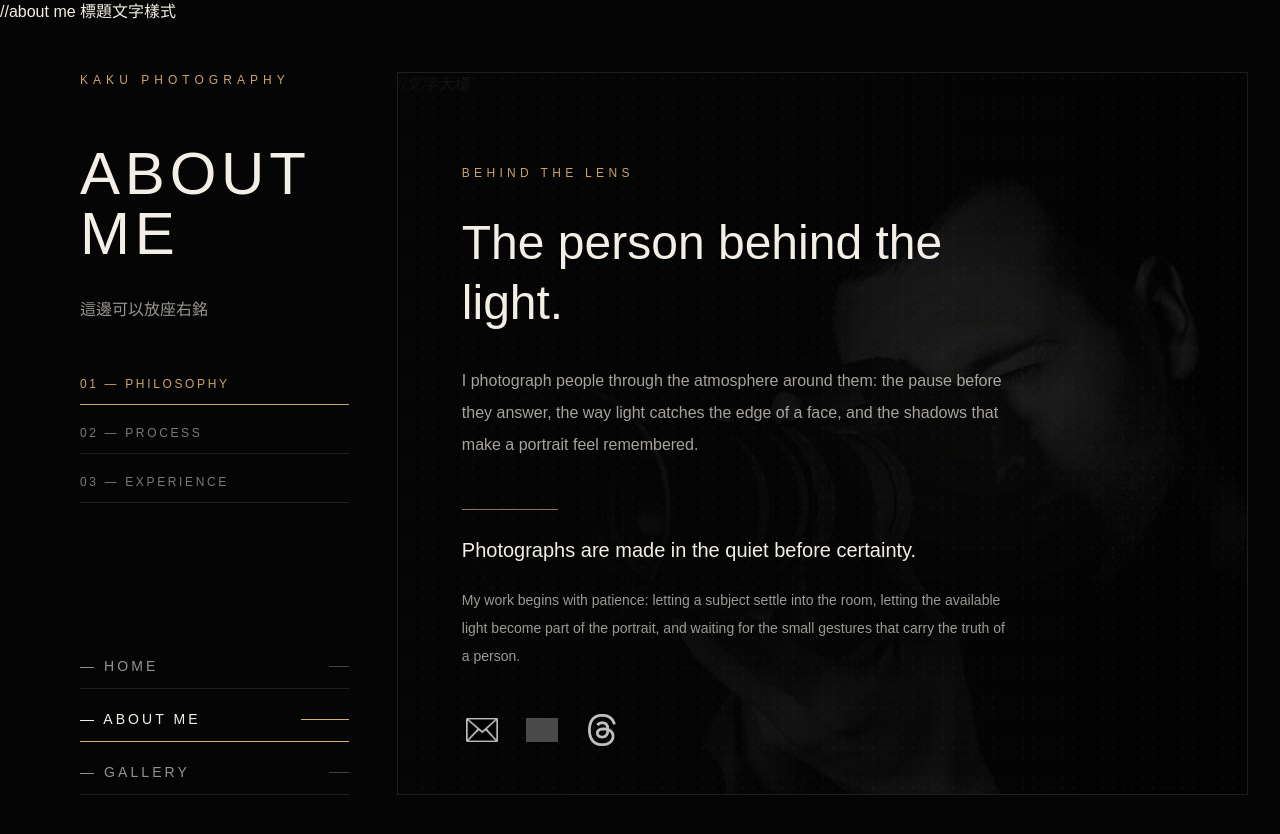
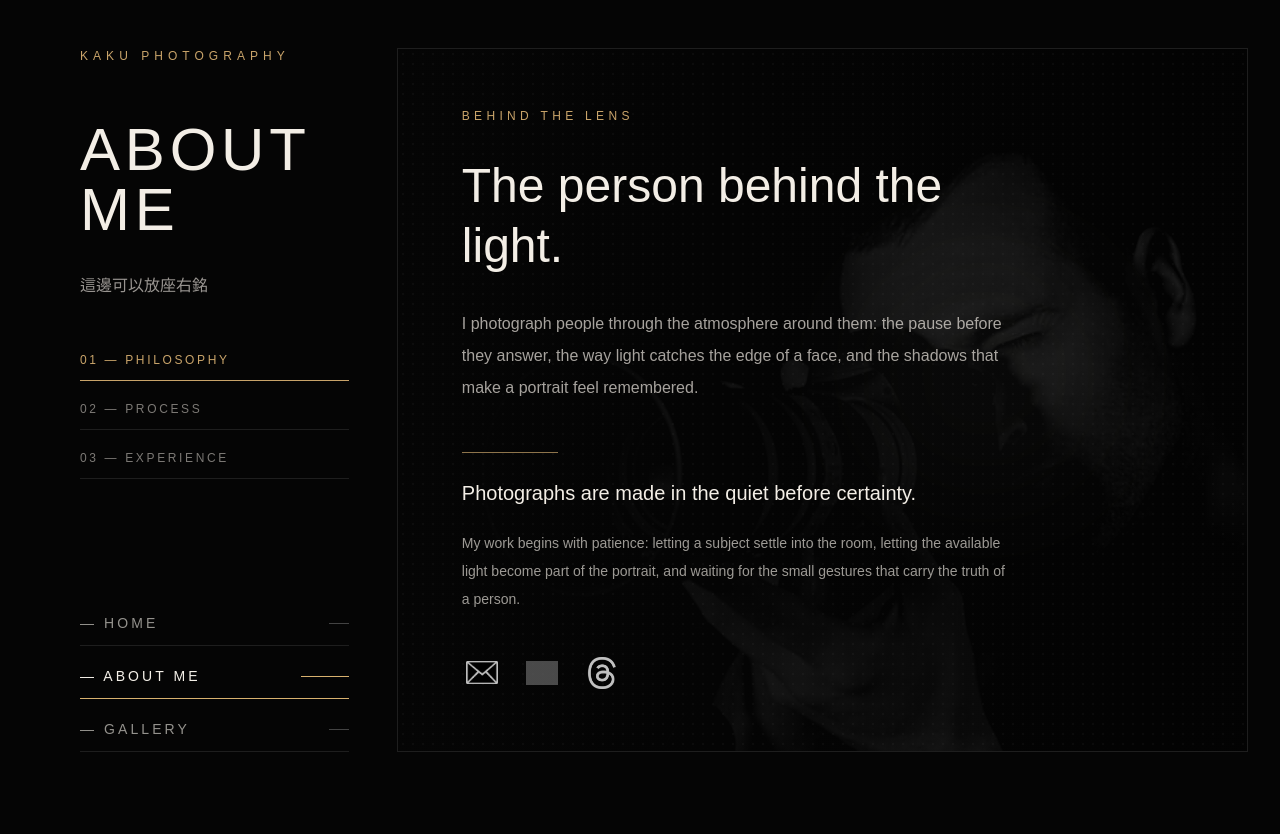
Before and after one commit to Adrian-Kao/kakuweb, a Next.js app: page /about in a window 1280 px wide. Shown: the top 834 px of the page. After the commit the page ends 800 px from the top, so only its background shows below. Built offline with nearby package versions, Linux system fonts and the light colour scheme; grey boxes are pictures that could not be loaded.

Commit message:
註解刪除

```diff
--- a/components/about/AboutMePage.tsx
+++ b/components/about/AboutMePage.tsx
@@ -89,9 +89,6 @@ export default function AboutMePage() {
 
   return (
     <div className="relative min-h-screen overflow-hidden bg-[#050505] text-[#f3eee6]">
-
-
-     //about me 標題文字樣式
       <main className="relative z-10 grid min-h-screen grid-cols-1 gap-12 px-7 py-8 sm:px-12 lg:grid-cols-[24%_76%] lg:px-20 lg:py-12">
         <aside className="flex min-h-[34vh] flex-col justify-between lg:min-h-0">
           <div>
@@ -164,7 +161,7 @@ export default function AboutMePage() {
             />
             <div className="absolute inset-0 opacity-[0.08] mix-blend-screen [background-image:radial-gradient(circle_at_center,rgba(255,255,255,0.38)_0_1px,transparent_1px)] [background-size:10px_10px]" />
           </div>
-//文字大標
+
           <div className="relative z-10 flex min-h-full items-center px-8 py-14 sm:px-12 lg:px-16">
             <div className="max-w-[34rem]">
               <p className="text-xs uppercase tracking-[0.36em] text-[#c9a46a]">
```
